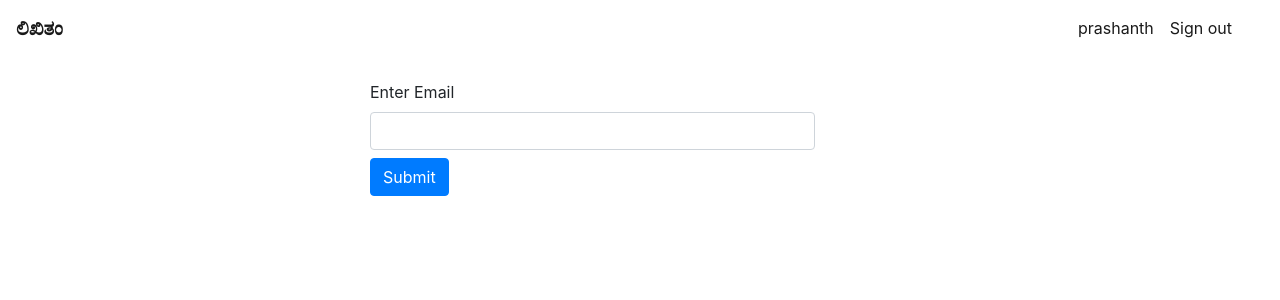
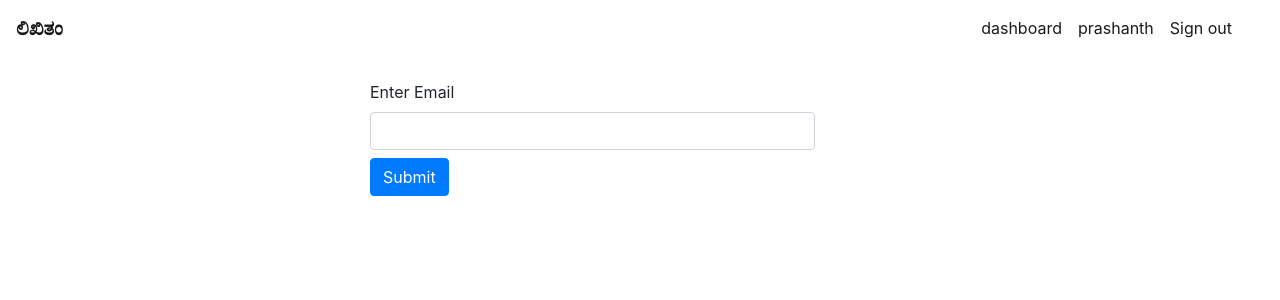
Before and after one commit to prashanthsp6498/wordmodeling, a Flask app: page /forgot_password in a window 1280 px wide. Shown: the top 300 px of the page. Run offline with Flask 2, Linux system fonts and the light colour scheme; a user stored in the database is signed in; some libraries are stand-ins or nearby versions.

Commit message:
Added dashboard button to the navbar so that user can go to dashboard from editor

```diff
--- a/webapp/templates/base.html
+++ b/webapp/templates/base.html
@@ -34,6 +34,11 @@
         </button>
         <div class="collapse navbar-collapse mr-4" id="navbarNav">
             <ul class="nav navbar-nav ml-auto">
+                <li class="nav-item active">
+                    {% if current_user.is_authenticated %}
+                    <a class="nav-link" href="{{ url_for('dashboard') }}">dashboard</a>
+                    {% endif %}
+                </li>
                 <li class="nav-item active">
                     {% if current_user.is_authenticated %}
                     <a class="nav-link" href="#">
```
Also changed, not shown: webapp/wordmodel.sqlite3, 1 other file.
